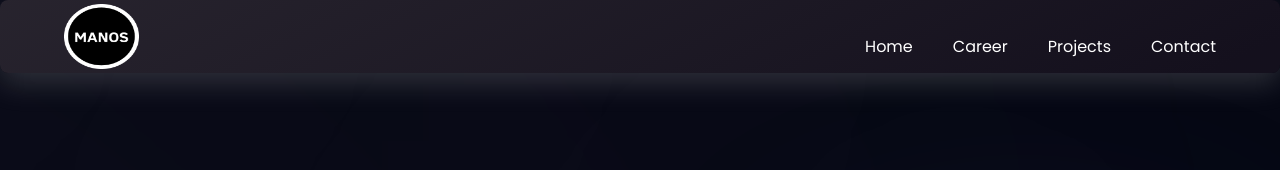
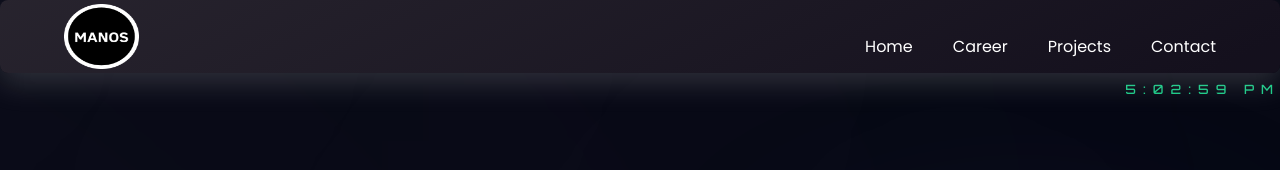
Before and after one commit to manos500/personal_website, a React (Vite) app: page / in a window 1280 px wide. Shown: the top 170 px of the page. Built offline with nearby package versions, Linux system fonts and the light colour scheme.

Commit message:
added clock

```diff
--- a/src/App.jsx
+++ b/src/App.jsx
@@ -2,20 +2,35 @@ import {
   Career, Navbar, Hero, Footer, Contact,Projects
 } from './components';
 
+import { useState } from "react";
+
 import styles from './style';
 
 function App() {
+
+  let time  = new Date().toLocaleTimeString()
+
+  const [ctime,setTime] = useState(time)
+  const UpdateTime=()=>{
+    time =  new Date().toLocaleTimeString()
+    setTime(time)
+  }
+  setInterval(UpdateTime)
+
   return (
 
     <div className="bg-primary w-full overflow-hidden ">
       <div className={`${styles.paddingX} ${styles.flexCenter}   bg-gray-gradient w-full fixed_position box_shadow rounded-lg `}>
+
 
         <div className={`${styles.boxWidth} `}>
           <Navbar />
         </div>
       </div>
 
+
       <div className={`bg-primary ${styles.flexStart} mt-20 sm:mb-40 min-h-[600px]`} id="home">
+       <h1 className="clock_heading">{ctime}</h1>
         <div className={`${styles.boxWidth} `}>
           <Hero />
         </div>
--- a/src/index.css
+++ b/src/index.css
@@ -1,4 +1,5 @@
 @import url("https://fonts.googleapis.com/css2?family=Poppins:wght@400;500;600;700;800;900&display=swap");
+@import url('https://fonts.googleapis.com/css2?family=Orbitron:wght@500&display=swap');
 
 @tailwind base;
 @tailwind components;
@@ -559,3 +560,39 @@ textarea {
   color: black;
 
 }
+
+
+.submit_contact_btn{
+   width: 150px;
+   height: 40px;
+   bottom: -8%;
+   background: linear-gradient(to right, #0b4e9b, #09bbe7);
+   color: white;
+   border: none;
+   border-radius: 20px;
+   cursor: pointer;
+   font-size: 1.3em;
+   box-shadow: 2px 10px 50px #192ac58e,2px 0px 10px #07d4db98 ;
+   justify-content: center;
+   align-items: center;
+   margin-left: auto;
+   margin-right: auto;
+   margin-top: 10px;
+
+}
+
+.submit_contact_btn:hover{
+  opacity: 0.8;
+}
+
+.clock_heading {
+    color: #16cc86;
+    font-size: 0.8em;
+    font-weight: 500;
+    font-family: 'Orbitron', sans-serif;
+    letter-spacing: 7px;
+    text-align: right;
+    position: absolute;
+    right: 0;
+
+}
```
